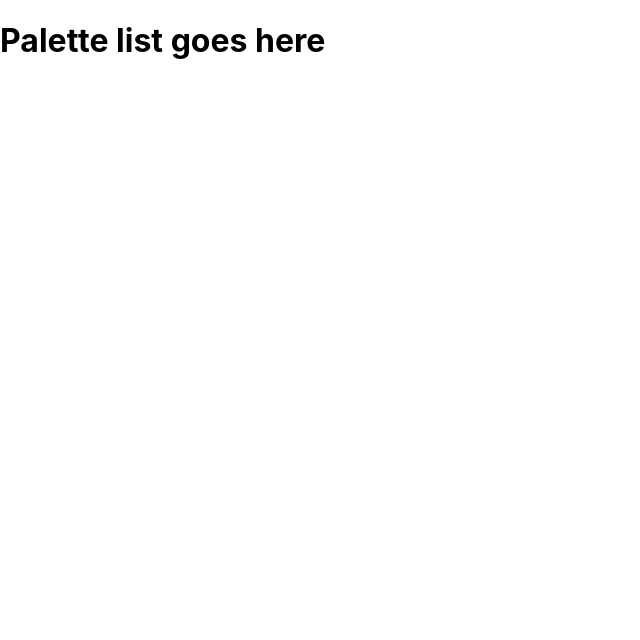
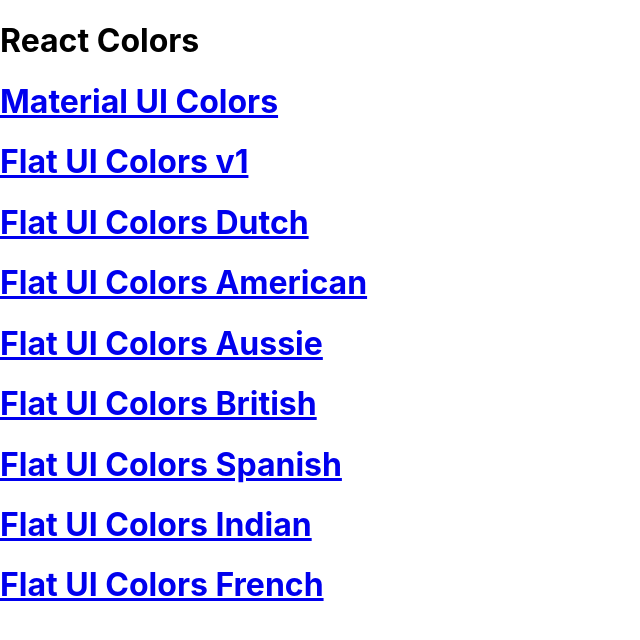
Before and after one commit to BhavyaCodes/react-colors, a React (Create React App) app: page / in a window 1280 px wide. Shown: the top 640 px of the page, without its empty margins (0-640 px from the left). Built offline with nearby package versions, Linux system fonts and the light colour scheme.

Commit message:
add palettelist and links to homepage

```diff
--- a/src/App.js
+++ b/src/App.js
@@ -2,6 +2,7 @@
 import {Route, Switch} from 'react-router-dom'
 import Palette from './Palette'
 import seedColors from './seedColors'
+import PaletteList from './PaletteList'
 import {generatePalette} from './colorHelpers'
 
 class App extends React.Component{
@@ -13,7 +14,7 @@
   render(){
     return (
       <Switch>
-        <Route exact path="/" render={()=><h1>Palette list goes here</h1>}/>
+        <Route exact path="/" render={()=><PaletteList palettes={seedColors}/>}/>
         <Route exact
           path="/palette/:id"
           render={routeProps=>
--- a/src/Navbar.js
+++ b/src/Navbar.js
@@ -1,4 +1,5 @@
 import React, { Component } from 'react'
+import {Link} from 'react-router-dom'
 import Slider from 'rc-slider';
 import 'rc-slider/assets/index.css';
 import Select from '@material-ui/core/Select'
@@ -31,7 +32,7 @@
 		return (
 			<header className="Navbar">
 				<div className="logo">
-					<a href="#">reactcolorpicker</a>
+					<Link to="/">reactcolorpicker</Link>
 				</div>
 				<div className='slider-container'>
 					<span>Level: {level}</span>
--- /dev/null
+++ b/src/PaletteList.js
@@ -0,0 +1,20 @@
+import React, { Component } from 'react'
+import {Link} from 'react-router-dom'
+
+export class PaletteList extends Component {
+	render() {
+		const {palettes} = this.props
+		return (
+			<div>
+				<h1>React Colors</h1>
+				{palettes.map(palette=>(
+					<Link to={`/palette/${palette.id}`}>
+						<h1>{palette.paletteName}</h1>
+					</Link>
+				))}
+			</div>
+		)
+	}
+}
+
+export default PaletteList
```
